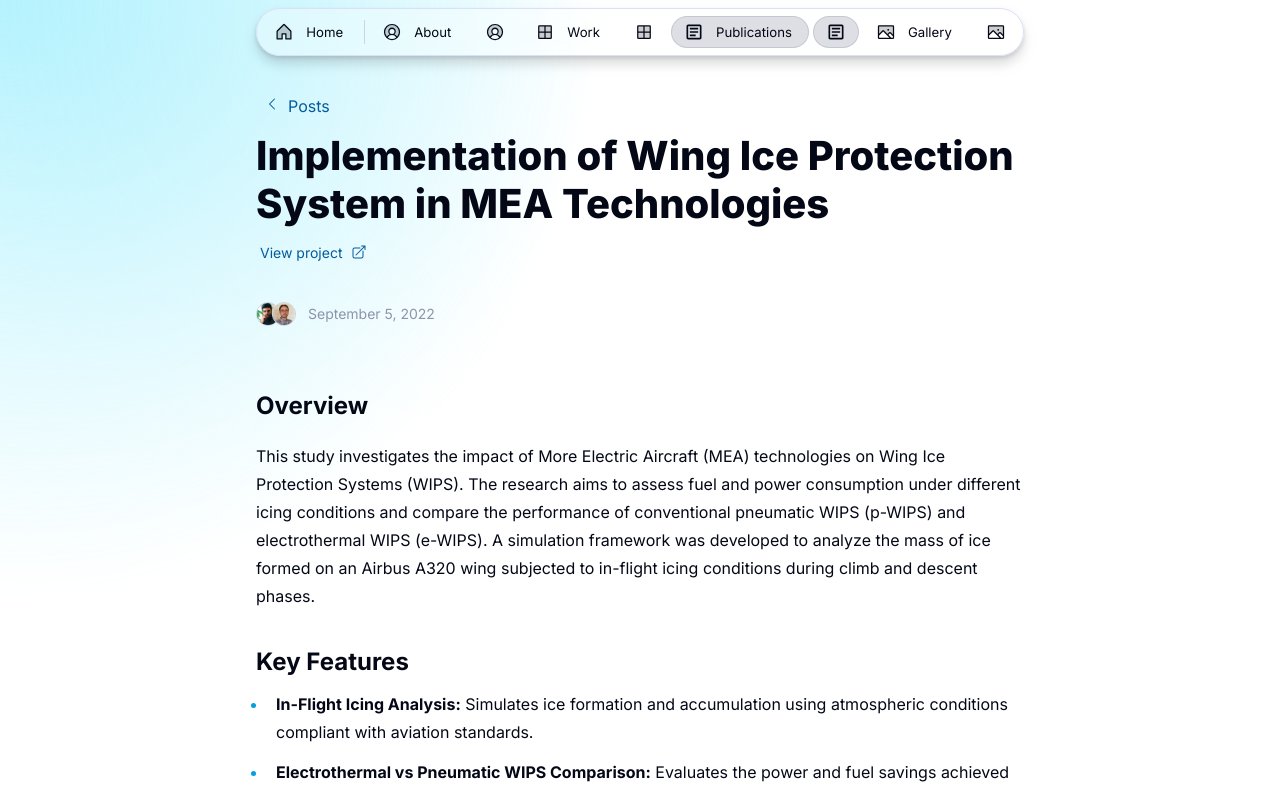
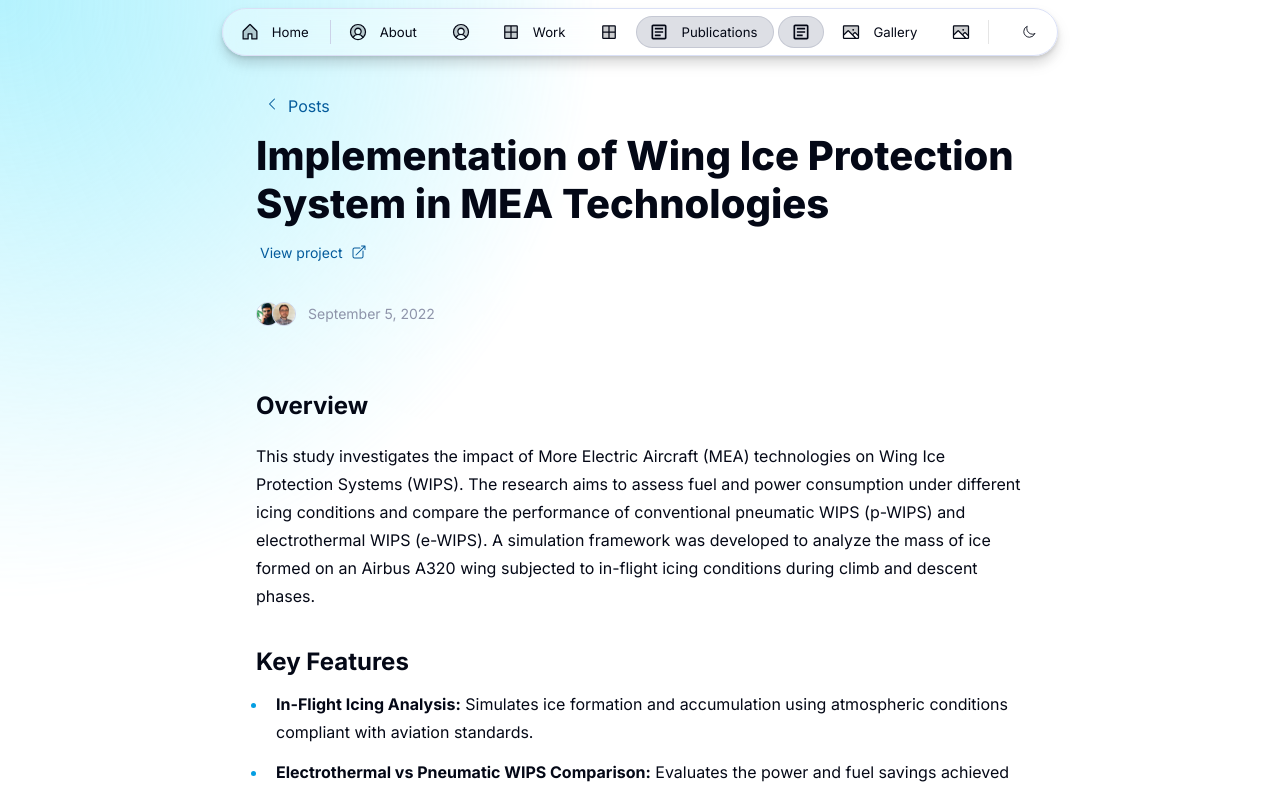
Before and after one commit to dhruvhaldar/portfolio, a Next.js app: page /publications/implementation-of-wing-ice-protection-in-mea in a window 1280 px wide. Shown: the top 792 px of the page. Built offline with nearby package versions, Linux system fonts and the light colour scheme.

Commit message:
Add toggle button

```diff
--- a/src/components/Header.tsx
+++ b/src/components/Header.tsx
@@ -5,6 +5,7 @@ import { Flex, Line, ToggleButton } from "@/once-ui/components";
 import styles from "@/components/Header.module.scss";
 import { routes } from "@/app/resources";
 import { home, about, work, publications, gallery } from "@/app/resources/content";
+import { ThemeToggle } from "./ThemeToggle";
 
 type TimeDisplayProps = {
   timeZone: string;
@@ -129,6 +130,12 @@ export const Header = () => {
                   />
                 </>
               )}
+
+              {/* Theme Toggle */}
+              <div style={{ display: 'flex', gap: '1rem', alignItems: 'center' }}>
+                <div style={{ width: '1px', height: '24px', backgroundColor: 'rgba(0,0,0,0.1)' }} />
+                <ThemeToggle />
+              </div>
             </Flex>
           </Flex>
         </Flex>
--- /dev/null
+++ b/src/components/ThemeToggle.tsx
@@ -0,0 +1,54 @@
+"use client";
+
+import { useEffect, useState } from "react";
+import { ToggleButton } from "./ui/ToggleButton";
+
+type Theme = 'light' | 'dark';
+
+export const ThemeToggle = () => {
+  const [mounted, setMounted] = useState(false);
+  const [currentTheme, setCurrentTheme] = useState<Theme>('light');
+
+  // Set theme on initial load and when theme changes
+  const setTheme = (theme: Theme) => {
+    if (theme === 'dark') {
+      document.documentElement.classList.add('dark');
+      document.documentElement.setAttribute('data-theme', 'dark');
+      localStorage.setItem('theme', 'dark');
+    } else {
+      document.documentElement.classList.remove('dark');
+      document.documentElement.setAttribute('data-theme', 'light');
+      localStorage.setItem('theme', 'light');
+    }
+    setCurrentTheme(theme);
+  };
+
+  // Check for saved theme preference or use system preference
+  useEffect(() => {
+    const savedTheme = localStorage.getItem('theme') as Theme | null;
+    const prefersDark = window.matchMedia('(prefers-color-scheme: dark)').matches;
+
+    const initialTheme = savedTheme || (prefersDark ? 'dark' : 'light');
+    setTheme(initialTheme);
+    setMounted(true);
+  }, []);
+
+  const toggleTheme = () => {
+    const newTheme = currentTheme === 'light' ? 'dark' : 'light';
+    setTheme(newTheme);
+  };
+
+  if (!mounted) {
+    return null; // or a loading state
+  }
+
+  return (
+    <ToggleButton
+      prefixIcon={currentTheme === 'dark' ? 'sun' : 'moon'}
+      onClick={toggleTheme}
+      aria-label={`Switch to ${currentTheme === 'dark' ? 'light' : 'dark'} mode`}
+      variant="ghost"
+      size="m"
+    />
+  );
+};
--- /dev/null
+++ b/src/components/ui/ToggleButton.module.scss
@@ -0,0 +1,90 @@
+.button {
+  display: flex;
+  align-items: center;
+  gap: 8px;
+  border-width: 1px;
+  border-style: solid;
+  background: transparent;
+  color: inherit;
+  transition: all 0.15s ease;
+  user-select: none;
+  white-space: nowrap;
+  cursor: pointer;
+  padding: 0.5rem 1rem;
+  border-radius: 4px;
+  font-size: 14px;
+  line-height: 1.5;
+  justify-content: center;
+
+  &:hover,
+  &:focus {
+    background: rgba(0, 0, 0, 0.05);
+    border-color: rgba(0, 0, 0, 0.05);
+    outline: none;
+  }
+
+  &.selected {
+    background-color: rgba(0, 0, 0, 0.1);
+    border-color: rgba(0, 0, 0, 0.05);
+  }
+
+  // &:disabled {
+  //   background: rgba(0, 0, 0, 0.05);
+  //   color: rgba(0, 0, 0, 0.4);
+  //   border: none;
+  //   pointer-events: none;
+  //   cursor: not-allowed;
+  // }
+
+  /* Sizes */
+  &.size-s {
+    height: 24px;
+    min-height: 24px;
+    padding: 2px 8px;
+    font-size: 12px;
+  }
+
+  &.size-m {
+    height: 32px;
+    min-height: 32px;
+    padding: 4px 8px;
+  }
+
+  &.size-l {
+    height: 40px;
+    min-height: 40px;
+    padding: 8px 16px;
+  }
+
+  /* Variants */
+  &.ghost {
+    border-color: transparent;
+  }
+
+  &.outline {
+    border-color: rgba(0, 0, 0, 0.1);
+  }
+
+  /* Dark mode */
+  @media (prefers-color-scheme: dark) {
+    &:hover,
+    &:focus {
+      background: rgba(255, 255, 255, 0.1);
+      border-color: rgba(255, 255, 255, 0.1);
+    }
+
+    &.selected {
+      background-color: rgba(255, 255, 255, 0.2);
+      border-color: rgba(255, 255, 255, 0.1);
+    }
+
+    &:disabled {
+      background: rgba(255, 255, 255, 0.05);
+      color: rgba(255, 255, 255, 0.3);
+    }
+
+    &.outline {
+      border-color: rgba(255, 255, 255, 0.1);
+    }
+  }
+}
--- /dev/null
+++ b/src/components/ui/ToggleButton.tsx
@@ -0,0 +1,124 @@
+"use client";
+
+import React, { forwardRef, ReactNode } from "react";
+import classNames from "classnames";
+import styles from "./ToggleButton.module.scss";
+
+export type IconName = string; // Define your icon names as needed
+
+interface CommonProps {
+  label?: ReactNode;
+  selected?: boolean;
+  variant?: "ghost" | "outline";
+  size?: "s" | "m" | "l";
+  radius?: string;
+  horizontal?: "start" | "center" | "end" | "between";
+  fillWidth?: boolean;
+  weight?: "default" | "strong";
+  prefixIcon?: IconName;
+  suffixIcon?: IconName;
+  className?: string;
+  style?: React.CSSProperties;
+  children?: ReactNode;
+  href?: string;
+  onClick?: () => void;
+  'aria-label'?: string;
+}
+
+export type ToggleButtonProps = CommonProps & React.ButtonHTMLAttributes<HTMLButtonElement>;
+
+const Icon = ({ name, size = 's' }: { name: string; size?: 'xs' | 's' | 'm' }) => {
+  const sizeMap = {
+    'xs': '0.875rem',
+    's': '1rem',
+    'm': '1.25rem'
+  };
+
+  const iconSize = sizeMap[size] || '1rem';
+
+  const icons: Record<string, JSX.Element> = {
+    sun: (
+      <svg stroke="currentColor" fill="none" strokeWidth="1.5" viewBox="0 0 24 24"
+           aria-hidden="true" height={iconSize} width={iconSize} xmlns="http://www.w3.org/2000/svg">
+        <path strokeLinecap="round" strokeLinejoin="round" d="M12 3v2.25m6.364.386l-1.591 1.591M21 12h-2.25m-.386 6.364l-1.591-1.591M12 18.75V21m-4.773-4.227l-1.591 1.591M5.25 12H3m4.227-4.773L5.636 5.636M15.75 12a3.75 3.75 0 11-7.5 0 3.75 3.75 0 017.5 0z" />
+      </svg>
+    ),
+    moon: (
+      <svg stroke="currentColor" fill="none" strokeWidth="1.5" viewBox="0 0 24 24"
+           aria-hidden="true" height={iconSize} width={iconSize} xmlns="http://www.w3.org/2000/svg">
+        <path strokeLinecap="round" strokeLinejoin="round" d="M21.752 15.002A9.72 9.72 0 0 1 18 15.75c-5.385 0-9.75-4.365-9.75-9.75 0-1.33.266-2.597.748-3.752A9.753 9.753 0 0 0 3 11.25C3 16.635 7.365 21 12.75 21a9.753 9.753 0 0 0 9.002-5.998z" />
+      </svg>
+    )
+  };
+
+  return (
+    <span className="display-inline-flex position-relative fit color-inherit" aria-hidden="true">
+      {icons[name] || <span>{name}</span>}
+    </span>
+  );
+};
+
+const ToggleButton = forwardRef<HTMLElement, ToggleButtonProps>(
+  (
+    {
+      label,
+      selected = false,
+      variant = "ghost",
+      size = "m",
+      radius,
+      horizontal = "center",
+      fillWidth = false,
+      weight = "default",
+      prefixIcon,
+      suffixIcon,
+      className,
+      style,
+      children,
+      href,
+      ...props
+    },
+    ref,
+  ) => {
+    const Element = href ? 'a' : 'button';
+
+    return (
+      <Element
+        ref={ref as any}
+        href={href}
+        className={classNames(
+          styles.button || 'button',
+          styles[variant] || `variant-${variant}`,
+          styles[size] || `size-${size}`,
+          selected && (styles.selected || 'selected'),
+          radius && `radius-${radius}`,
+          {
+            'fill-width': fillWidth,
+            'justify-center': horizontal === 'center',
+            'justify-start': horizontal === 'start',
+            'justify-end': horizontal === 'end',
+            'justify-between': horizontal === 'between',
+            'font-strong': weight === 'strong',
+          },
+          className,
+        )}
+        style={style}
+        {...props}
+      >
+        {prefixIcon && <Icon name={prefixIcon} size={size === "l" ? "s" : "xs"} />}
+        {(label || children) && (
+          <span className={classNames("label", {
+            'ml-2': prefixIcon,
+            'mr-2': suffixIcon,
+          })}>
+            {label || children}
+          </span>
+        )}
+        {suffixIcon && <Icon name={suffixIcon} size={size === "l" ? "s" : "xs"} />}
+      </Element>
+    );
+  },
+);
+
+ToggleButton.displayName = "ToggleButton";
+
+export { ToggleButton };
```
Also changed, not shown: 1 other file (tests, documents, lock files or other folders).
